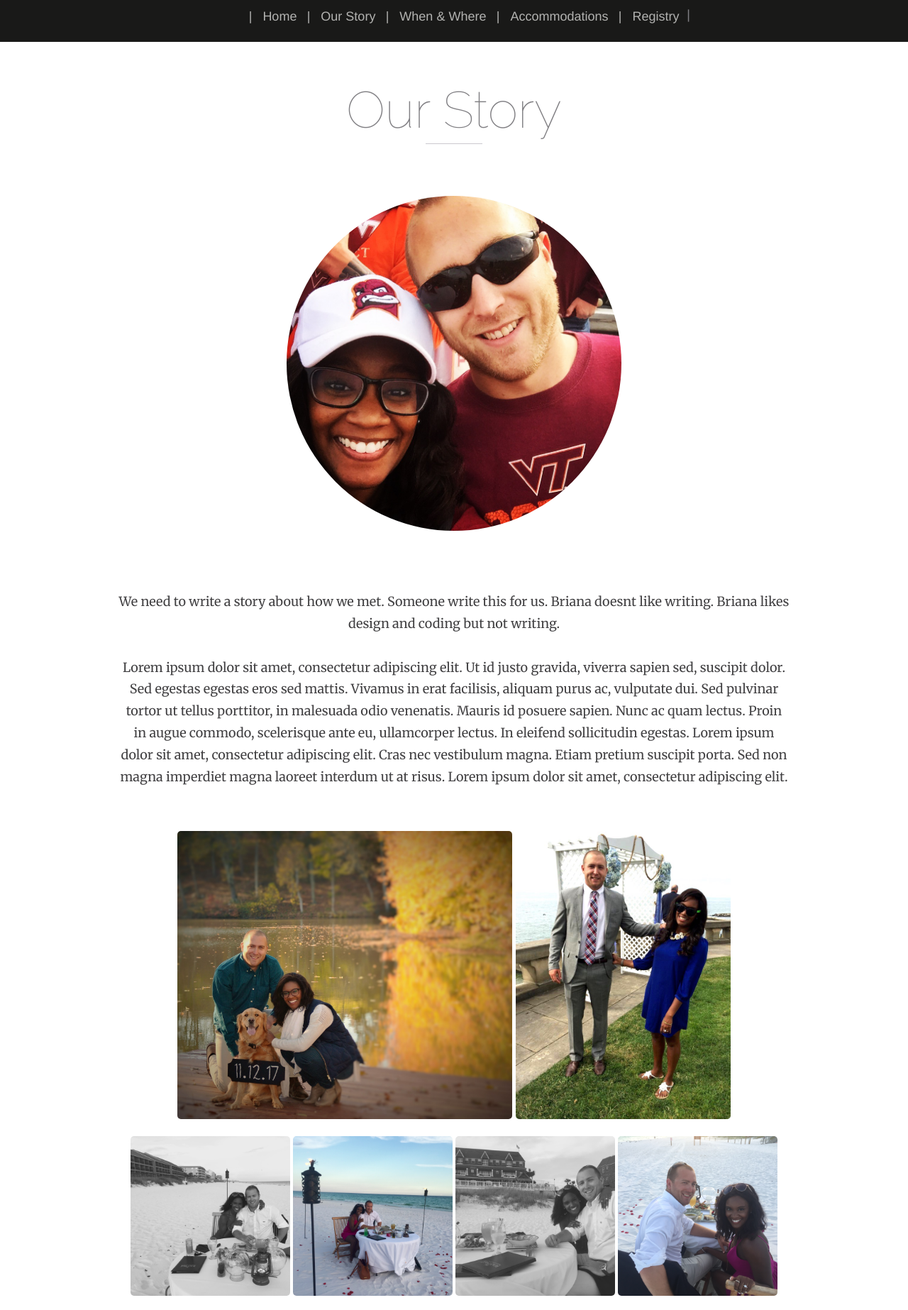
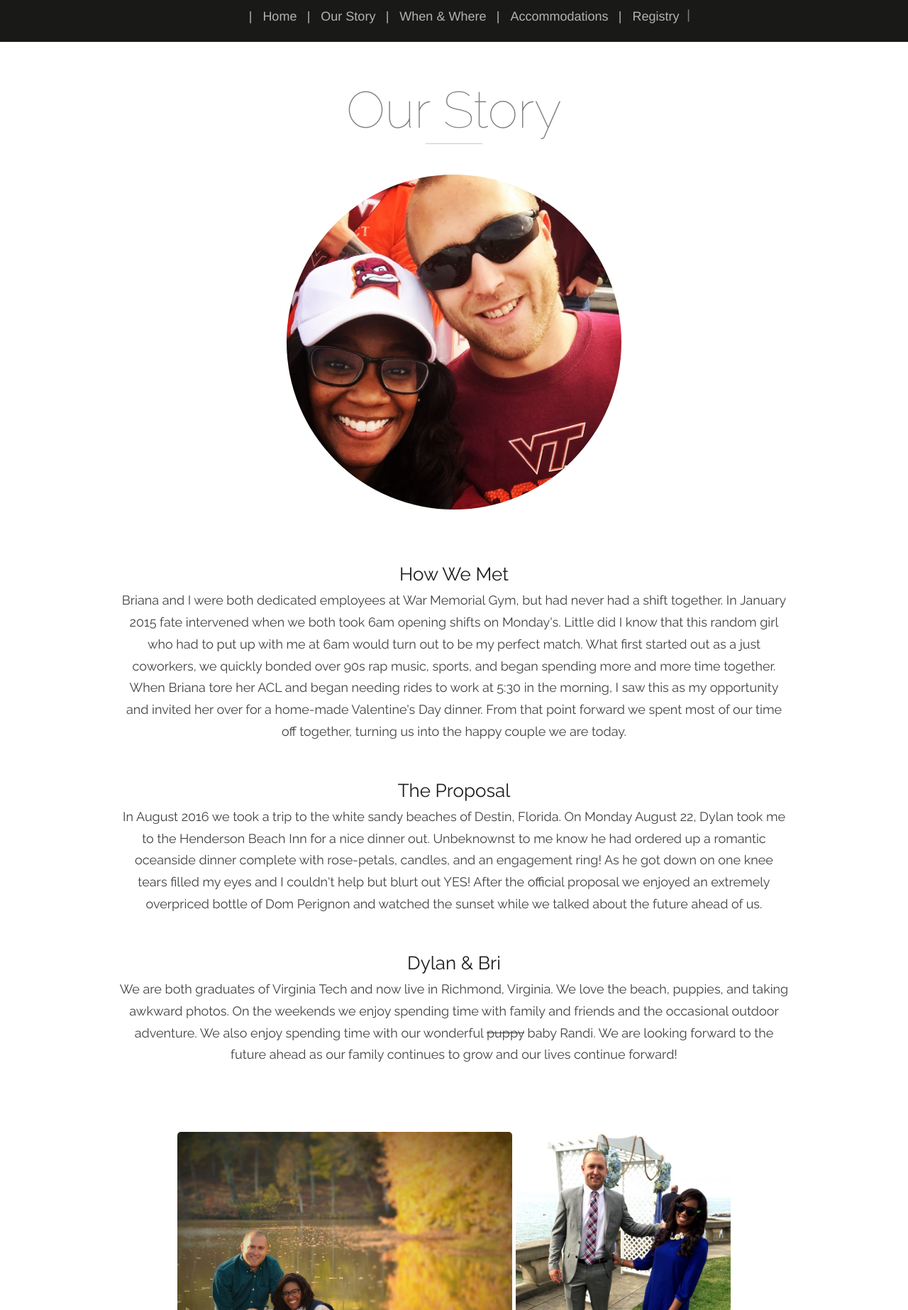
Before and after one commit to bbcrabb/bbcrabb.github.io, a Jekyll site: the page built from _pages/about.md, in a window 1280 px wide, cut to the strip 677-2523 px from the top of the page. Shown: the whole strip at 71% size. Built offline with Jekyll 4.4.1, drawn with Linux system fonts in a browser that asks for light colours.

Commit message:
add our story closes #2

```diff
--- a/_pages/about.md
+++ b/_pages/about.md
@@ -4,20 +4,32 @@ permalink: /our-story
 title: Our Story
 tags: [tags]
 ---
+<style>
+
+h2  {margin-bottom: 10px; font-family: 'Raleway', sans-serif !important;}
+p    {font-size: 18px;  margin: 0px; font-family: 'Raleway', sans-serif !important;
+      line-height= 1em;}
+.small {font-size: 16px;}
+</style>
+
 <br>
 <figure>
 <img src="/images/about_us.jpg" width="50%"   style="border-radius:50%;" align="center">
 </figure>
 <br>
 <div class="text-center">
-We need to write a story about how we met. Someone write this for us.
 
-Briana doesnt like writing.
+<h2>How We Met</h2>
+<p> Briana and I were both dedicated employees at War Memorial Gym, but had never had a shift together.  In January 2015 fate intervened when we both took 6am opening shifts on Monday's. Little did I know that this random girl who had to put up with me at 6am would turn out to be my perfect match. What first started out as a just coworkers, we quickly bonded over 90s rap music, sports, and began spending more and more time together.  When Briana tore her ACL and began needing rides to work at 5:30 in the morning, I saw this as my opportunity and invited her over for a home-made Valentine's Day dinner. From that point forward we spent most of our time off together, turning us into the happy couple we are today.</p>
 
-Briana likes design and coding but not writing.
+<br>
+<h2>The Proposal</h2>
+<p> In August 2016 we took a trip to the white sandy beaches of Destin, Florida. On Monday August 22, Dylan took me to the Henderson Beach Inn for a nice dinner out. Unbeknownst to me know he had ordered up a romantic oceanside dinner complete with rose-petals, candles, and an engagement ring! As he got down on one knee tears filled my eyes and I couldn't help but blurt out YES! After the official proposal we enjoyed an extremely overpriced bottle of Dom Perignon and watched the sunset while we talked about the future ahead of us.</p>
+
+<br>
+<h2>Dylan & Bri </h2>
+<p>We are both graduates of Virginia Tech and now live in Richmond, Virginia. We love the beach, puppies, and taking awkward photos. On the weekends we enjoy spending time with family and friends and the occasional outdoor adventure. We also enjoy spending time with our wonderful <del>puppy</del> baby Randi. We are looking forward to the future ahead as our family continues to grow and our lives continue forward!</p>
 <br><br>
-Lorem ipsum dolor sit amet, consectetur adipiscing elit. Ut id justo gravida, viverra sapien sed, suscipit dolor. Sed egestas egestas eros sed mattis. Vivamus in erat facilisis, aliquam purus ac, vulputate dui. Sed pulvinar tortor ut tellus porttitor, in malesuada odio venenatis. Mauris id posuere sapien. Nunc ac quam lectus. Proin in augue commodo, scelerisque ante eu, ullamcorper lectus. In eleifend sollicitudin egestas. Lorem ipsum dolor sit amet, consectetur adipiscing elit. Cras nec vestibulum magna. Etiam pretium suscipit porta. Sed non magna imperdiet magna laoreet interdum ut at risus. Lorem ipsum dolor sit amet, consectetur adipiscing elit.
-
 </div>
 
 <br>
```
Also changed, not shown: 8 other files.
